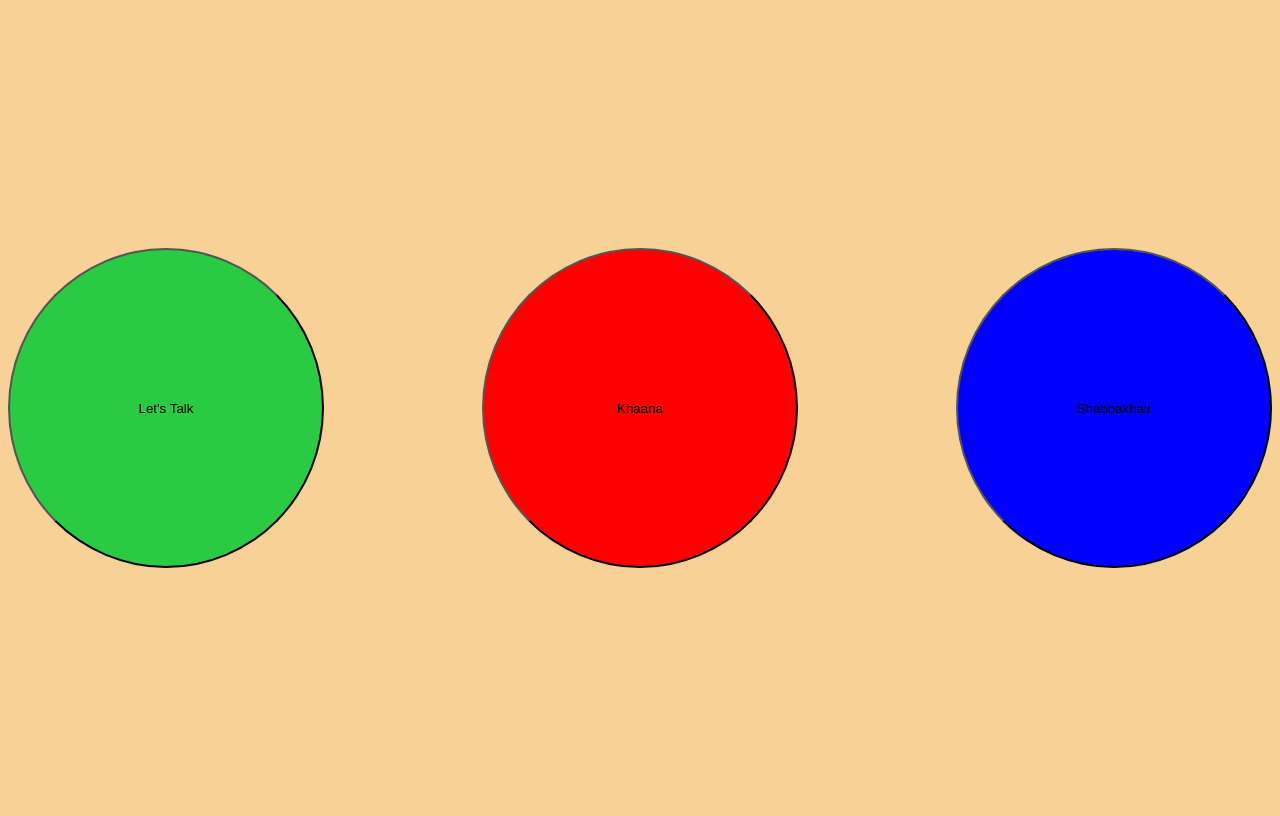
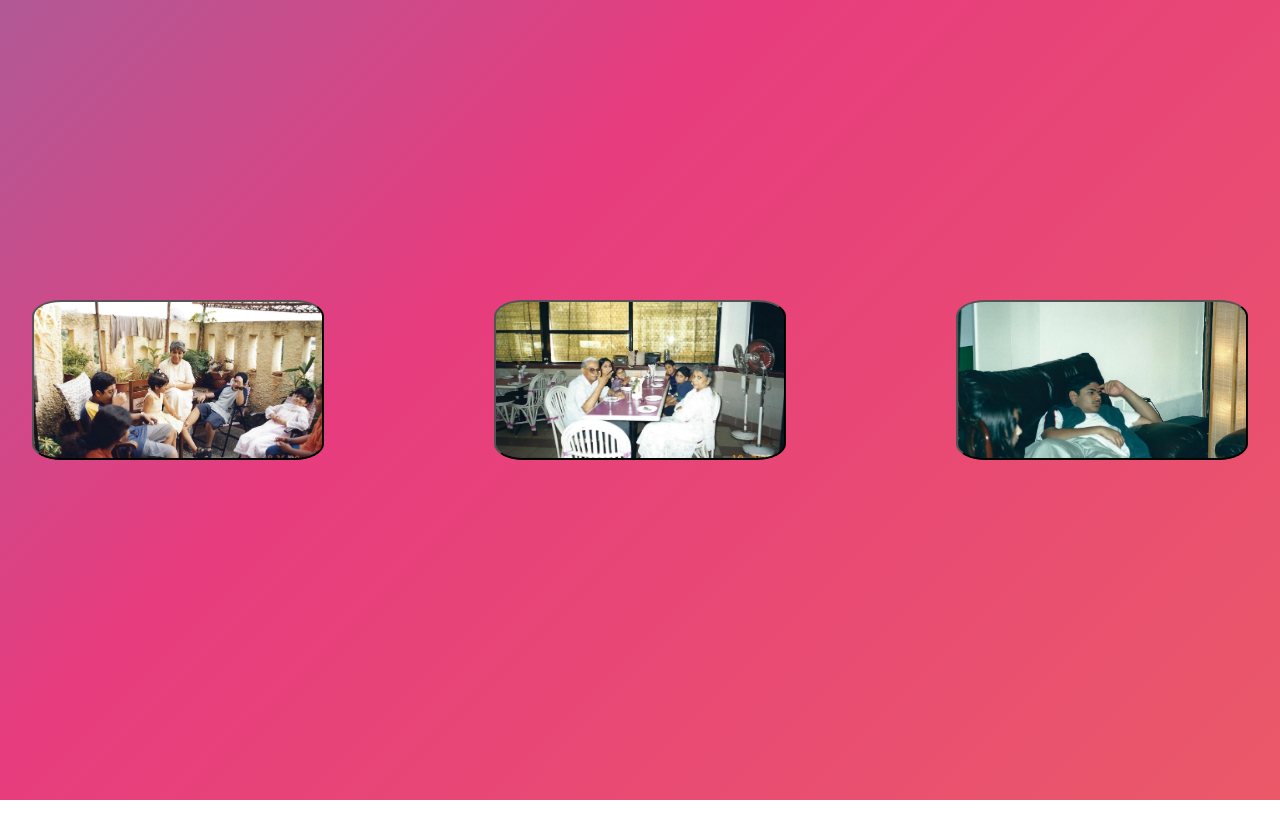
Before and after one commit to lowsound42/phoneHome, a website: page src/index.html in a window 1280 px wide. Drawn offline with Linux system fonts and the light colour scheme.

Commit message:
background

```diff
--- a/src/index.html
+++ b/src/index.html
@@ -18,9 +18,9 @@
     <![endif]-->
     <main>
       <div class="container">
-        <button class="container__button" onclick="talk()">Let's Talk</button>
-        <button class="container__button" onclick="khaana()">Khaana</button>
-        <button class="container__button" onclick="night()">Shabbakhair</button>
+        <button class="container__button" onclick="talk()"></button>
+        <button class="container__button" onclick="khaana()"></button>
+        <button class="container__button" onclick="night()"></button>
       </div>
     </main>
     <script src="./build/js/bundle.js" async defer></script>
--- a/src/styles/style.scss
+++ b/src/styles/style.scss
@@ -1,42 +1,74 @@
+
 body {
-  background-color: #f8d196;
   color: black;
+  padding: 2rem 1rem 2rem 1rem;
+  margin: 0;
+  display: flex;
+  flex-direction: column;
+  justify-content: center;
+  box-sizing: border-box;
+  height: 95vh;
+  background: linear-gradient(-45deg, #ee7752, #e73c7e, #23a6d5, #23d5ab);
+  background-size: 400% 400%;
+  animation: gradient 15s ease infinite;
+}
+@keyframes gradient {
+  0% {
+      background-position: 0% 50%;
+  }
+  50% {
+      background-position: 100% 50%;
+  }
+  100% {
+      background-position: 0% 50%;
+  }
 }
 
 .container{
+  padding: 2rem 1rem 2rem 1rem;
   display: flex;
   flex-direction: row;
   justify-content: space-between;
-  align-items: center;
-  height: 100vh;
+  overflow: hidden;
 
   @media only screen and (max-width: 600px) {
     flex-direction: column;
+    justify-content: space-between;
+    margin-top: 0;
   }
 
   &__button{
     align-self: center;
-    outline: none;
-    width: 25%;
-    height: 20rem;
-    border-radius: 50%;
-    background-color: #28cb42;
+    width: 24%;
+    height: 10rem;
 
     &:nth-child(1){
-      background-color: #28cb42;
+      background-image: url('../images/talk.jpg');
+      background-repeat: no-repeat;
+      background-size: cover;
+      background-position: center;
+      border-radius: 10%;
+      outline: none;
     }
 
     &:nth-child(2){
-      background-color: red;
+      background-image: url('../images/khaana.jpg');
+      background-repeat: no-repeat;
+      background-size: cover;
+      background-position: center;
+      border-radius: 10%;
     }
 
     &:nth-child(3){
-      background-color: blue;
-    }
+      background-image: url('../images/shabbakhair.jpg');
+      background-repeat: no-repeat;
+      background-size: cover;
+      background-position: center;
+      border-radius: 10%;       }
 
     @media only screen and (max-width: 600px) {
-      width: 10rem;
-      height: 10rem;
+      width: 90%;
+      margin-bottom: 1rem;
     }
   }
 }
```
Also changed, not shown: src/css/style.css, src/images/khaana.jpg (added), src/images/shabbakhair.jpg (added), src/images/talk.jpg (added), 4 other files.
